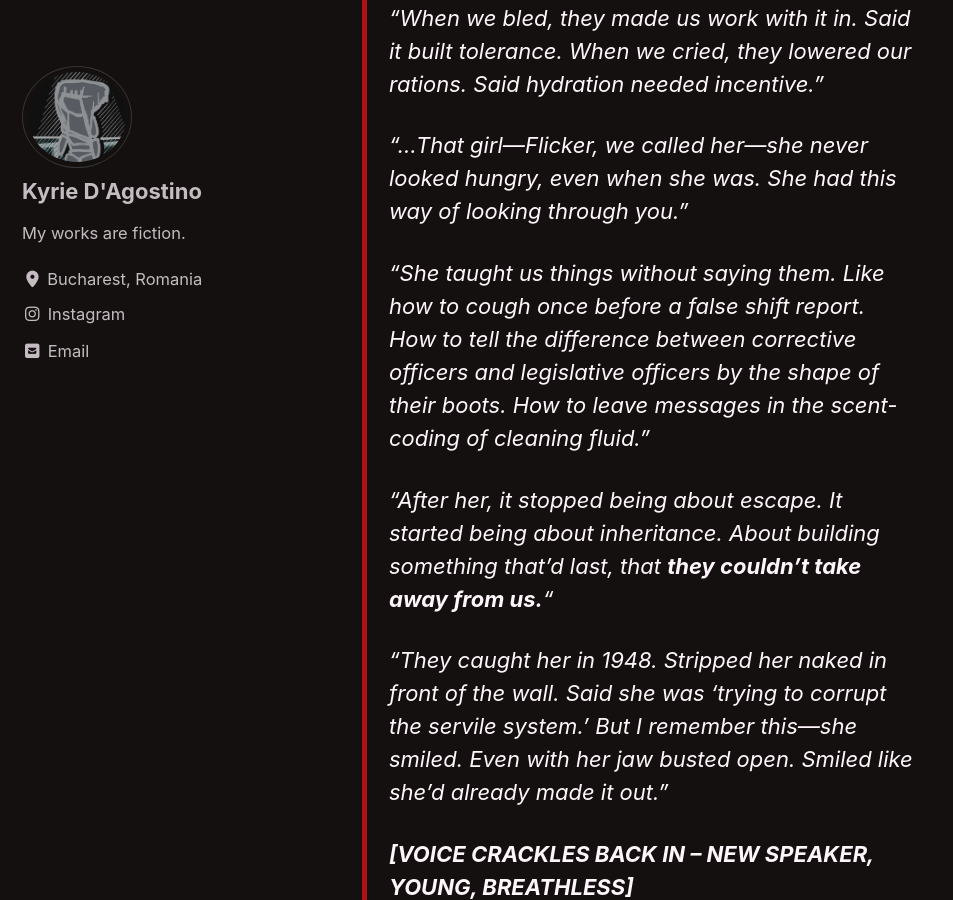
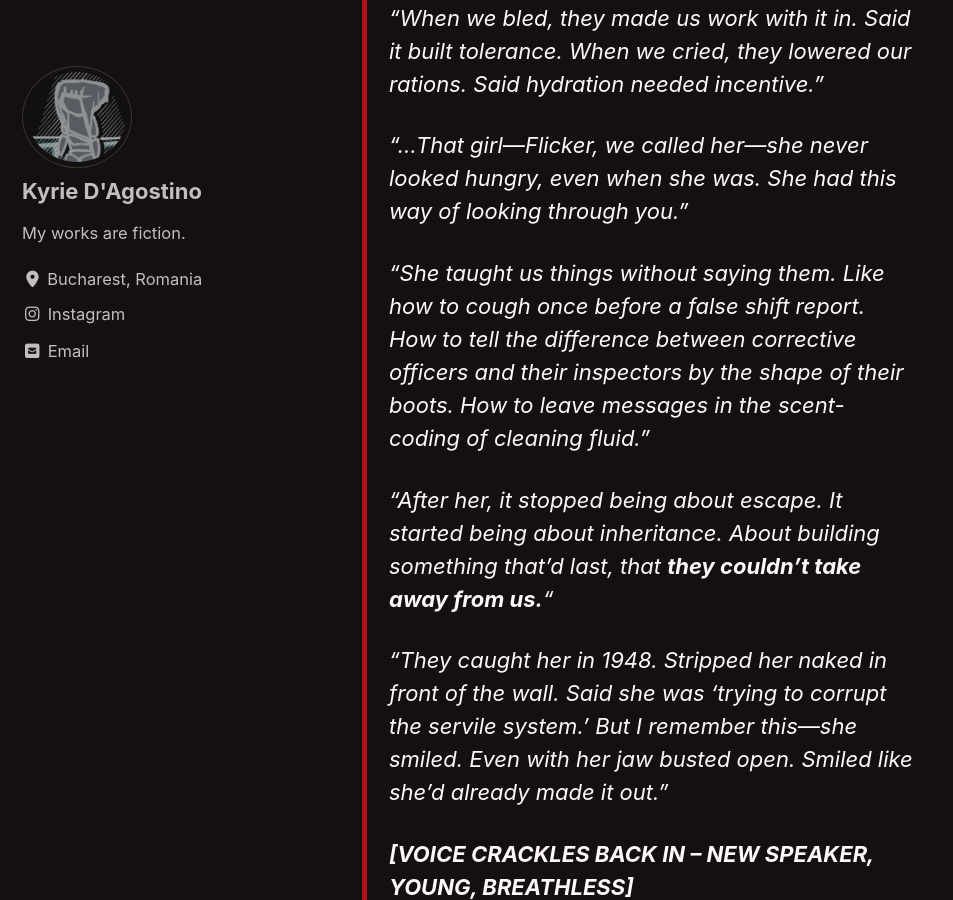
Before and after one commit to kyrie-edelweiss/edelweiss-archive, a Jekyll site: the page built from _pages/red-king.md, in a window 1280 px wide and 900 px high, scrolled down 40949 px. Shown: the whole window, without its empty margins (0-953 px from the left). Built offline with Jekyll 4.4.1, drawn with Linux system fonts in a browser that asks for light colours; cached includes are drawn as plain includes; our own code applies the rules of GitHub Pages for plain Markdown files.

Commit message:
Update red-king.md

```diff
--- a/_pages/red-king.md
+++ b/_pages/red-king.md
@@ -803,7 +803,7 @@
 >
 > *"...That girl—Flicker, we called her—she never looked hungry, even when she was. She had this way of looking through you."*
 >
-> *"She taught us things without saying them. Like how to cough once before a false shift report. How to tell the difference between corrective officers and legislative officers by the shape of their boots. How to leave messages in the scent-coding of cleaning fluid."*
+> *"She taught us things without saying them. Like how to cough once before a false shift report. How to tell the difference between corrective officers and their inspectors by the shape of their boots. How to leave messages in the scent-coding of cleaning fluid."*
 >
 > _"After her, it stopped being about escape. It started being about inheritance. About building something that'd last, that **they couldn’t take away from us.**"_
 >
```
